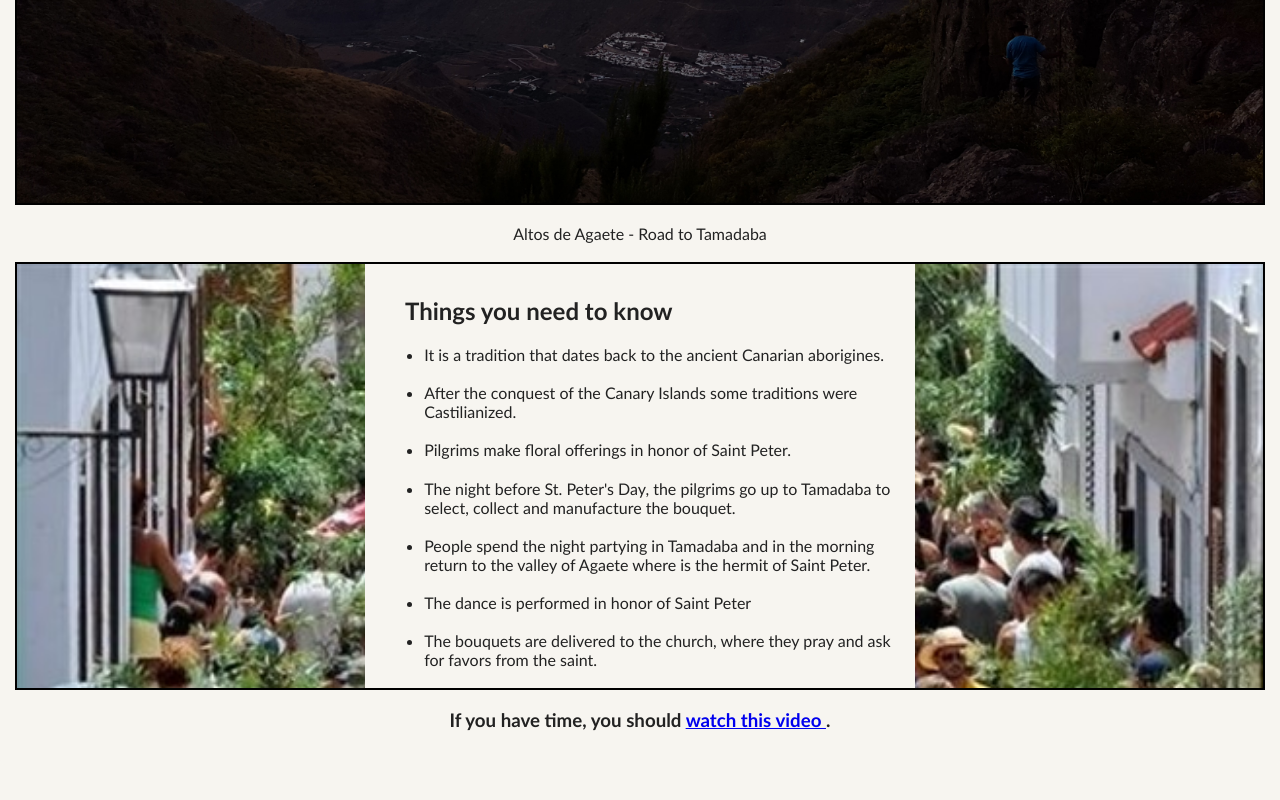
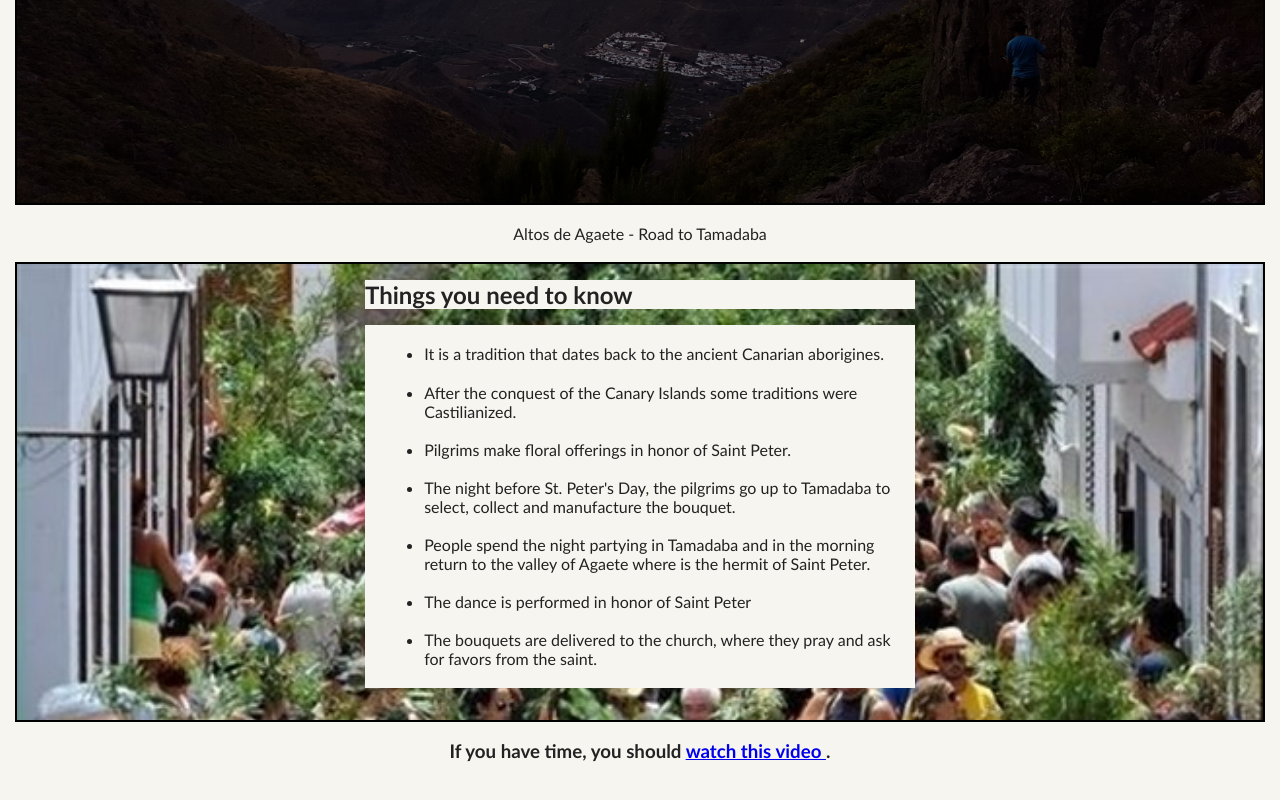
Before and after one commit to CristianDavidCabrera/tributepage, a plain HTML site: page index.html in a window 1280 px wide. Shown: the part 678-1478 px from the top of the page. Drawn offline with Linux system fonts and the light colour scheme.

Commit message:
CSS and html checked

```diff
--- a/index.html
+++ b/index.html
@@ -13,7 +13,7 @@
         <h1 id="title">Pilgrimage in Gran Canaria - La Rama de Agaete</h1>
         <div>Aboriginal tradition</div>
         <div id="img-div">
-          <img id="image" src="images\picture1.jpg" alt="pilgrim trail" />
+          <img id="image" src="images/picture1.jpg" alt="pilgrim trail"/>
         </div>
         <div id="img-caption">
           Altos de Agaete - Road to Tamadaba
@@ -21,8 +21,8 @@
       </header>
       <main>
         <div id="tribute-info">
+            <h2 id="headline">Things you need to know</h2>
           <ul>
-            <h2 id="headline">Things you need to know</h2>
             <li>
               It is a tradition that dates back to the ancient Canarian
               aborigines.
--- a/styles.css
+++ b/styles.css
@@ -39,14 +39,16 @@ img {
     background: white;
 }
 #headline {
-    margin-top: 2rem;
+    max-width: 550px;
+    margin: 0 auto;
     text-align: left;
+    background-color: #f7f5f0;
 }
 
 ul {
     display: inline-table;
     max-width: 550px;
-    margin: 0 auto;
+    margin: 1rem auto;
     text-align: left;
     background-color: #f7f5f0;
 }
@@ -60,4 +62,5 @@ li {
     background-repeat: no-repeat;
     background-size: cover;
     border: 2px solid black;
+    padding: 1rem;
 }
```
